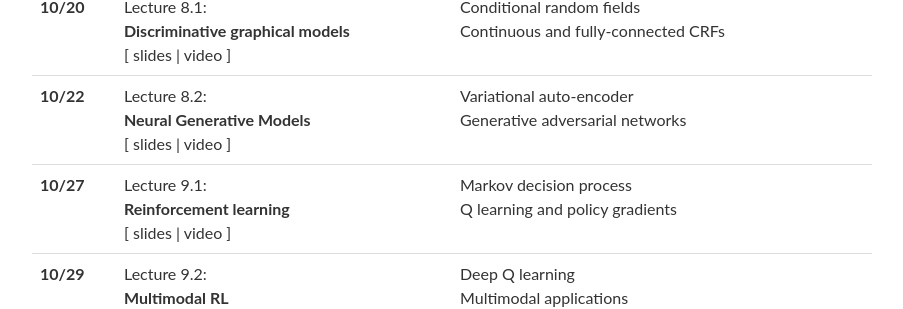
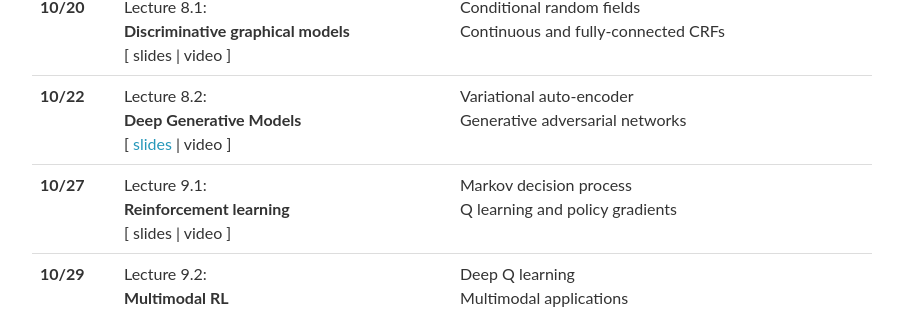
Before and after one commit to CMU-MultiComp-Lab/mmml-course, a Jekyll site: the page built from _pages/schedule.md, in a window 1280 px wide and 900 px high, scrolled down 1227 px. Shown: the part 150-459 px from the top of the window, without its empty margins (188-1091 px from the left). Built offline with Jekyll 4.4.1, drawn with Linux system fonts in a browser that asks for light colours; nearby versions of some CDN libraries; comment, search, counter and statistics services are not loaded.

Commit message:
Update lectures.yml

```diff
--- a/_data/lectures.yml
+++ b/_data/lectures.yml
@@ -181,8 +181,8 @@
 - date: 10/22
   title: >
     Lecture 8.2: <br/>
-    <strong>Neural Generative Models</strong>
-  slides:
+    <strong>Deep Generative Models</strong>
+  slides: "https://piazza.com/class_profile/get_resource/kcnr11wq24q6z7/kglbikewtgy3xt"
   video:
   topics:
     - Variational auto-encoder <br/>
```
